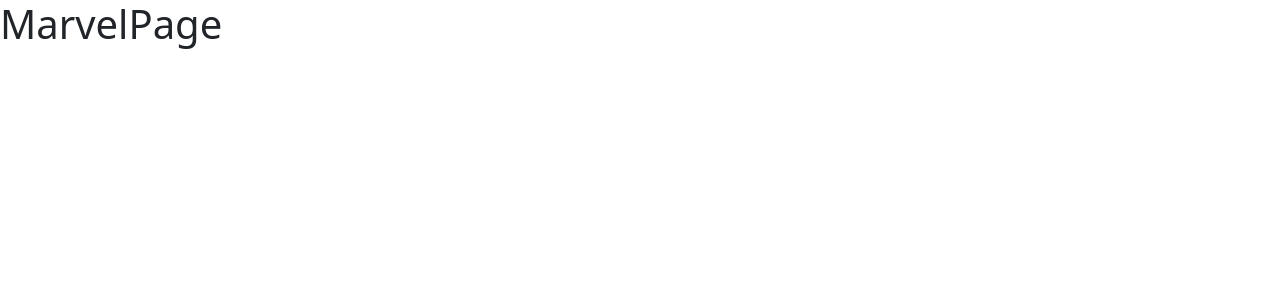
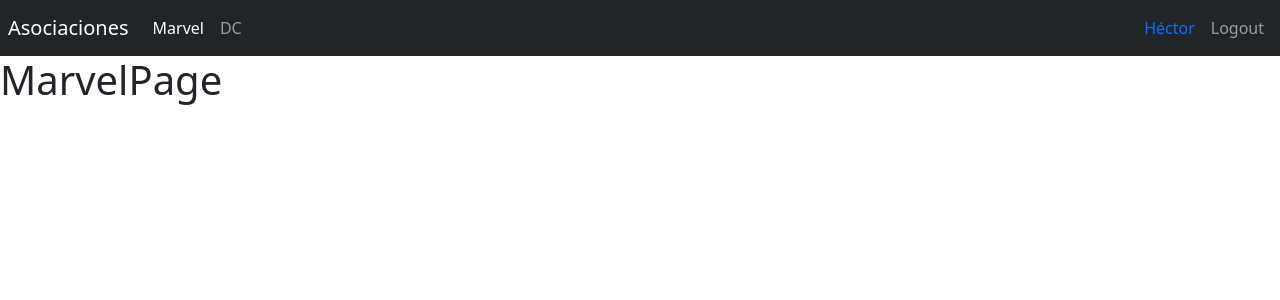
Before and after one commit to hectoralvaez/07-heroes-spa, a React (Vite) app: page /marvel in a window 1280 px wide. Shown: the top 300 px of the page. Built offline with nearby package versions, Linux system fonts and the light colour scheme.

Commit message:
🚀 192. Colocar clase de la ruta activa (v1: Add NavBar)

```diff
--- a/src/router/AppRouter.jsx
+++ b/src/router/AppRouter.jsx
@@ -1,4 +1,7 @@
 import { Navigate, Route, Routes } from "react-router-dom"
+
+import { Navbar } from "../ui"
+
 import { MarvelPage } from "../heroes/pages/MarvelPage"
 import { DcPage } from "../heroes/pages/DcPage"
 import { LoginPage } from "../auth/pages/LoginPage"
@@ -6,6 +9,7 @@
 export const AppRouter = () => {
   return (
         <>
+            <Navbar />
             <Routes>
                 <Route path="marvel" element={ <MarvelPage /> } />
                 <Route path="dc" element={ <DcPage /> } />
--- /dev/null
+++ b/src/ui/components/Navbar.jsx
@@ -0,0 +1,48 @@
+import { Link, NavLink } from 'react-router-dom';
+
+
+export const Navbar = () => {
+    return (
+        <nav className="navbar navbar-expand-sm navbar-dark bg-dark p-2">
+
+            <Link
+                className="navbar-brand"
+                to="/"
+            >
+                Asociaciones
+            </Link>
+
+            <div className="navbar-collapse">
+                <div className="navbar-nav">
+
+                    <NavLink
+                        className="nav-item nav-link"
+                        to="/marvel"
+                    >
+                        Marvel
+                    </NavLink>
+
+                    <NavLink
+                        className="nav-item nav-link"
+                        to="/dc"
+                    >
+                        DC
+                    </NavLink>
+                </div>
+            </div>
+
+            <div className="navbar-collapse collapse w-100 order-3 dual-collapse2 d-flex justify-content-end">
+                <ul className="navbar-nav ml-auto">
+                    <span className="nav-item nav-link text-primary" >
+                        Héctor
+                    </span>
+                    <button
+                        className='nav-item nav-link btn'
+                    >
+                        Logout
+                    </button>
+                </ul>
+            </div>
+        </nav>
+    )
+}
--- /dev/null
+++ b/src/ui/components/index.js
@@ -0,0 +1 @@
+export * from './Navbar';
--- /dev/null
+++ b/src/ui/index.js
@@ -0,0 +1 @@
+export * from './components';
```
Also changed, not shown: 1 other file (tests, documents, lock files or other folders).
